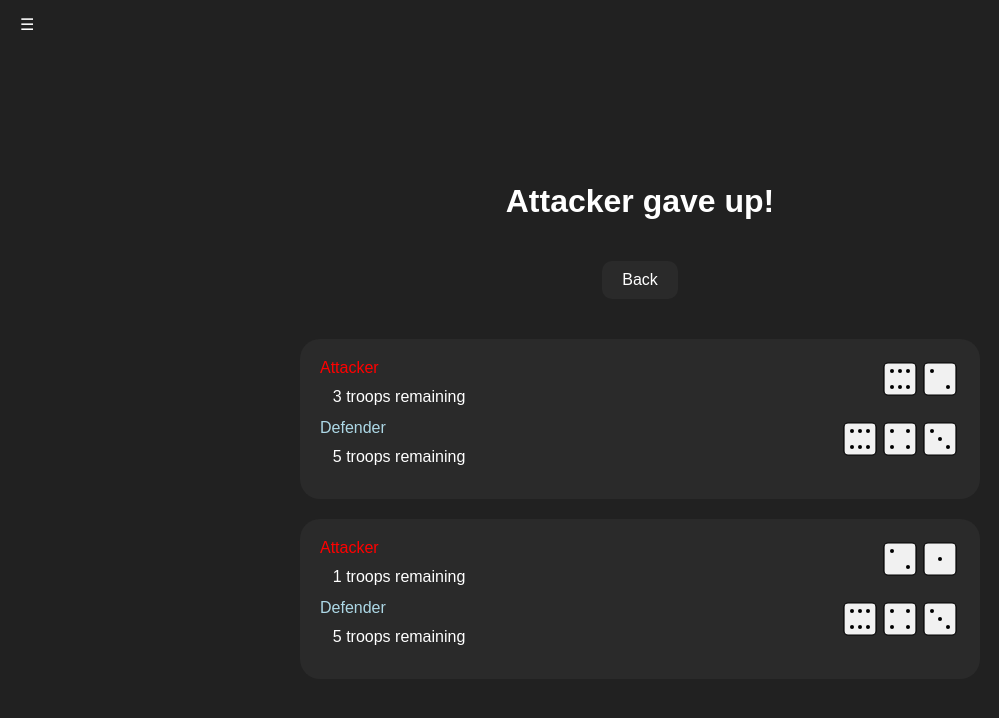
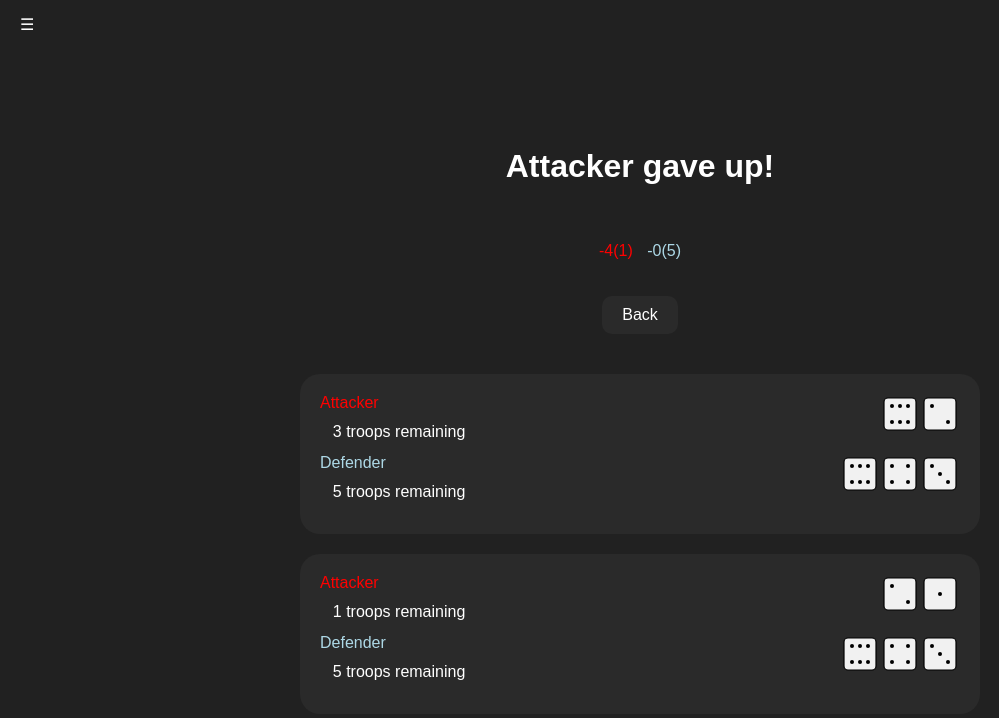
Before and after one commit to dedestem/WebGame, a plain HTML site: page RiskCaculator/index.html in a window 1280 px wide. Both pictures are taken after typing "5", "5" into the empty fields and a click on the button "Calculate". Shown: the whole page, without its empty margins (0-999 px from the left). Drawn offline with Linux system fonts and the light colour scheme.

Commit message:
Improvement

```diff
--- a/RiskCaculator/Scripts/Main.js
+++ b/RiskCaculator/Scripts/Main.js
@@ -84,6 +84,12 @@ function Roll(AttackerT, DefenderT, GiveUp) {
         EndMSG.style.color = "lightblue";
         EndMSG.innerText = "Defender wins!";
     }
+
+    const AtOver =  AttackerT - Attacker
+    const DefOver = DefenderT - Defender
+
+    document.getElementById("AttackOver").innerText = "-" + AtOver + "(" + Attacker + ")";
+    document.getElementById("DefenderOver").innerText = "-" + DefOver + "(" + Defender + ")";
 }
 
 function Log(Attacker, Defender, attackerDice, defenderDice) {
--- a/RiskCaculator/index.html
+++ b/RiskCaculator/index.html
@@ -23,10 +23,12 @@
             <br>
             <button id="Calculate">Calculate</button>
             <br>
-            <p id="Message">Put in the number of troops each team have!</p>
+            <p id="Message">Put in the number of troops each team has!</p>
         </main>
         <main id="Result">
             <h1 id="EndMSG">Attacker Wint</h1>
+            <p><span id="AttackOver" style="color: red;"></span> <span id="DefenderOver" style="color: lightblue; padding-left: 10px;"></span></p>
+
             <button style="margin-bottom: 20px;" onclick="window.location.reload();">Back</button>
         </main>
     </body>
```
Also changed, not shown: index.html (+1 -1 lines).
